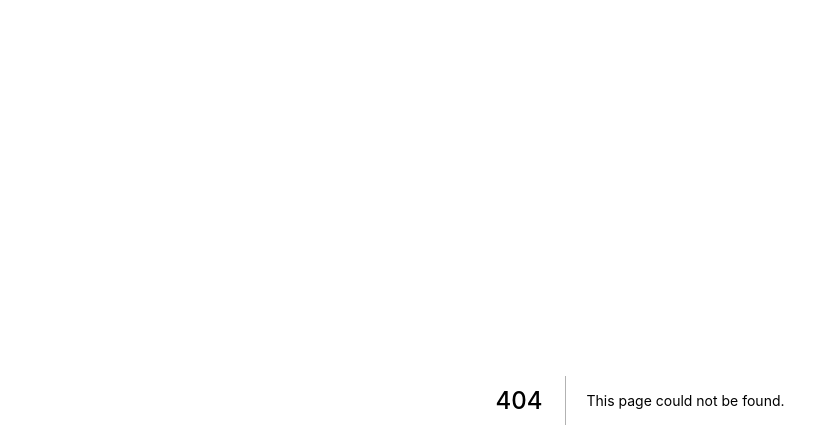
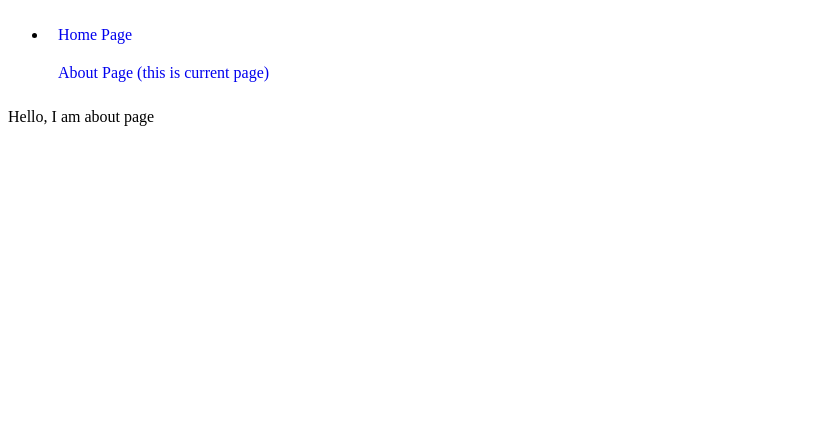
Before and after one commit to kyr1eee/React-NextJS, a Next.js app: page /active-className/about in a window 1280 px wide. Before the commit this address had no page. Shown: the top 448 px of the page, without its empty margins (0-839 px from the left). Built offline with nearby package versions, Linux system fonts and the light colour scheme.

Commit message:
活跃路由

```diff
--- a/next.config.js
+++ b/next.config.js
@@ -1,4 +1,4 @@
 module.exports = {
-    target: 'serverless',
-    useFileSystemPublicRoutes: false
+    //target: 'serverless',
+    //useFileSystemPublicRoutes: false
 };
--- /dev/null
+++ b/pages/active-className/about.js
@@ -0,0 +1,9 @@
+import Nav from './components/Nav';
+const About = () => (
+    <div>
+        <Nav />
+        <p>Hello, I am about page</p>
+    </div>
+);
+
+export default About;
--- /dev/null
+++ b/pages/active-className/components/Link.js
@@ -0,0 +1,20 @@
+import { withRouter } from 'next/router';
+import Link from 'next/link';
+import { Children } from 'react';
+const ActiveLink = ({children, router, ...props}) => {
+    // 验证children是否只有一个子节点，有则返回它，否则抛出错误
+    const child = Children.only(children);
+    let className = child.props.className || null;
+
+    if(router.pathname === props.href && props.activeClassName) {
+        className = `${className !== null ? className : ''} ${props.activeClassName}`.trim();
+    }
+
+    delete props.activeClassName;
+
+    // 以 element 元素为样板克隆并返回新的 React 元素。返回元素的 props 是将新的 props 与原始元素的 props 浅层合并后的结果
+    return <Link {...props}>{ React.cloneElement(child, { className }) }</Link>
+}
+
+// 注入router参数
+export default withRouter(ActiveLink);
--- /dev/null
+++ b/pages/active-className/components/Nav.js
@@ -0,0 +1,32 @@
+import Link from './Link';
+const Nav = () => (
+    <nav>
+        <style jsx>
+        {`
+            .active:after {
+                content: ' (this is current page)';
+            }
+
+            .nav-link {
+                text-decoration: none;
+                padding: 10px;
+                display: block;
+            }
+
+        `}
+        </style>
+
+        <ul>
+            <li>
+                <Link href="/active-className" activeClassName="active">
+                    <a className="nav-link">Home Page</a>
+                </Link>
+                <Link href="/active-className/about" activeClassName="active">
+                    <a className="nav-link">About Page</a>
+                </Link>
+            </li>
+        </ul>
+    </nav>
+);
+
+export default Nav;
```
Also changed, not shown: pages/active-className/index.js (added, +9 -0 lines), pages/active-className/README.md (added), 1 other file (tests, documents, lock files or other folders).
